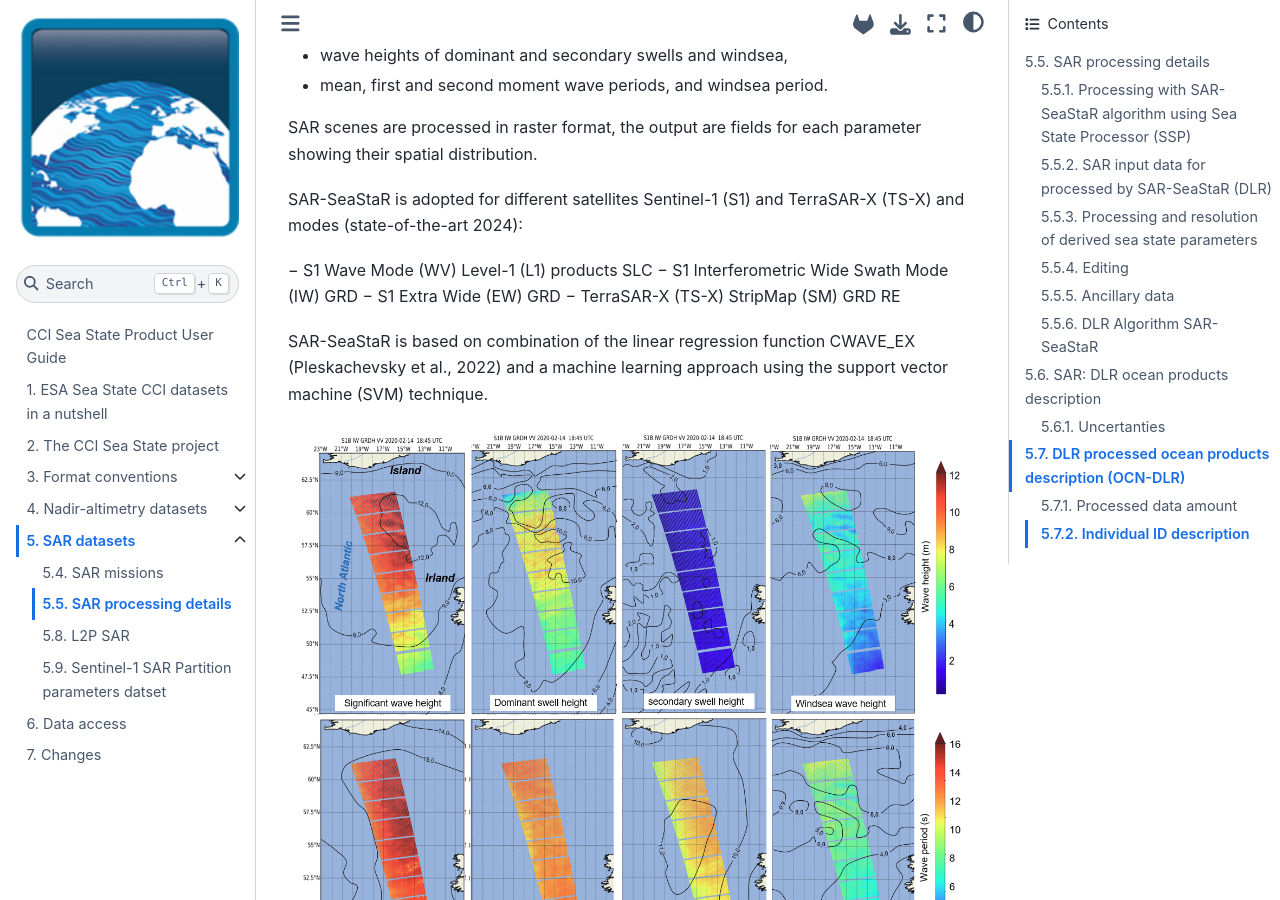
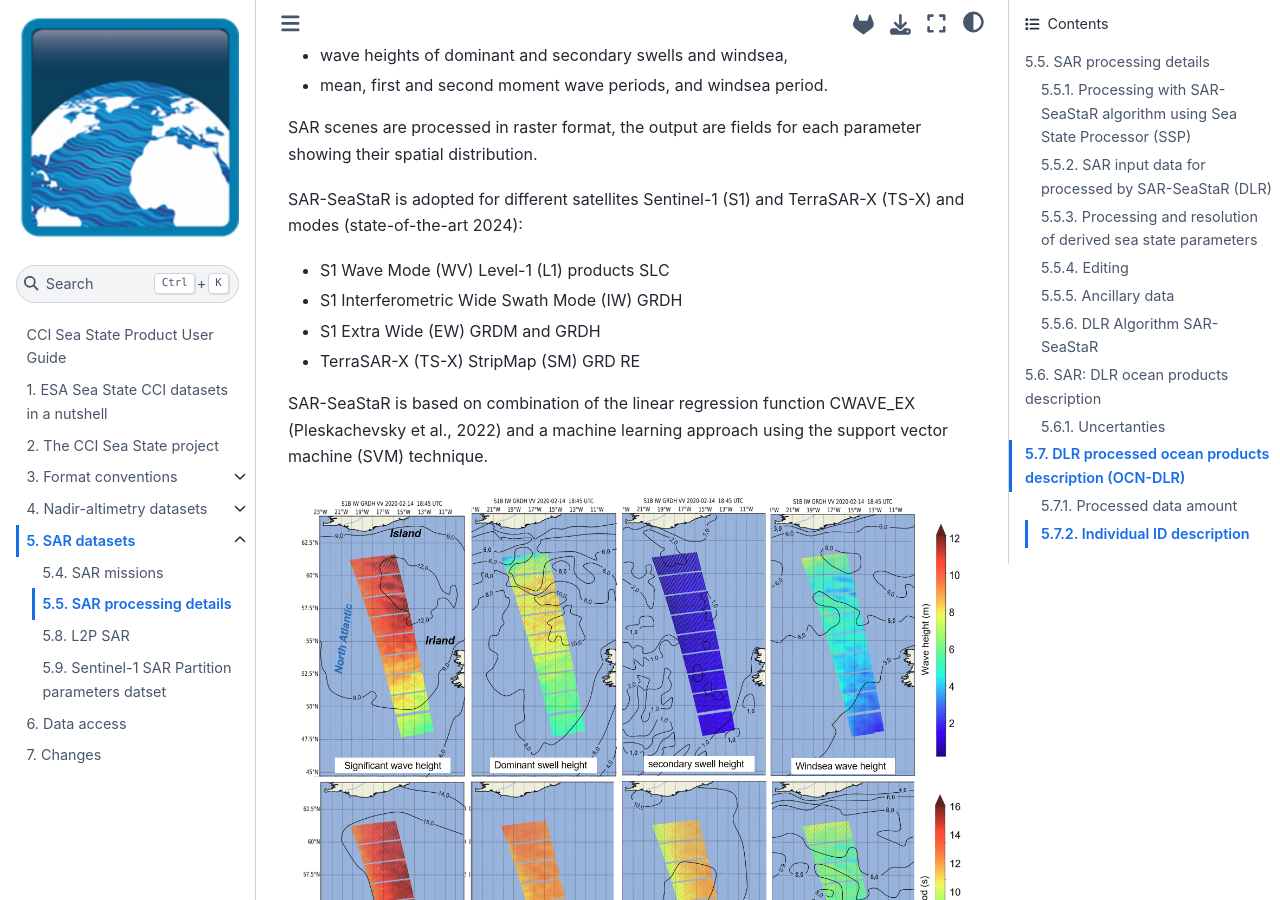
Before and after one commit to umr-lops/cci-seastate-pum, a Jupyter Book: the page built from sar/SAR-SeaStaR.md, in a window 1280 px wide and 900 px high, scrolled down 5363 px. Built offline with Jupyter Book 1.0.4 settings and Sphinx 7.4.7 and the Sphinx Book theme 1.1.4, drawn with Linux system fonts in a browser that asks for light colours.

Commit message:
Edit SAR-SeaStaR.md

```diff
--- a/sar/SAR-SeaStaR.md
+++ b/sar/SAR-SeaStaR.md
@@ -129,11 +129,10 @@ SAR scenes are processed in raster format, the output
 are fields for each parameter showing their spatial distribution.
 
 SAR-SeaStaR is adopted for different satellites Sentinel-1 (S1) and TerraSAR-X (TS-X) and modes (state-of-the-art 2024):
-
- − S1 Wave Mode (WV) Level-1 (L1) products  SLC
- − S1 Interferometric Wide Swath Mode (IW)  GRD
- − S1 Extra Wide (EW)  GRD
- − TerraSAR-X (TS-X) StripMap (SM) GRD RE
+ - S1 Wave Mode (WV) Level-1 (L1) products  SLC
+ - S1 Interferometric Wide Swath Mode (IW)  GRDH
+ - S1 Extra Wide (EW)  GRDM and GRDH
+ - TerraSAR-X (TS-X) StripMap (SM) GRD RE
 
 SAR-SeaStaR is based on combination of the linear regression function
 CWAVE_EX (Pleskachevsky et al., 2022) and a machine learning approach using the
```
